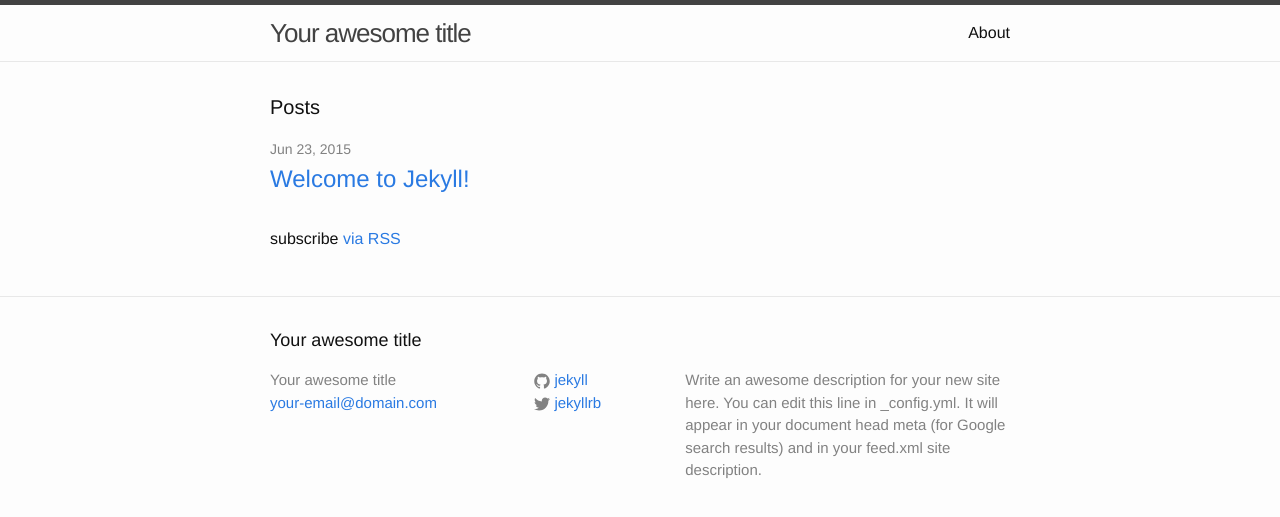
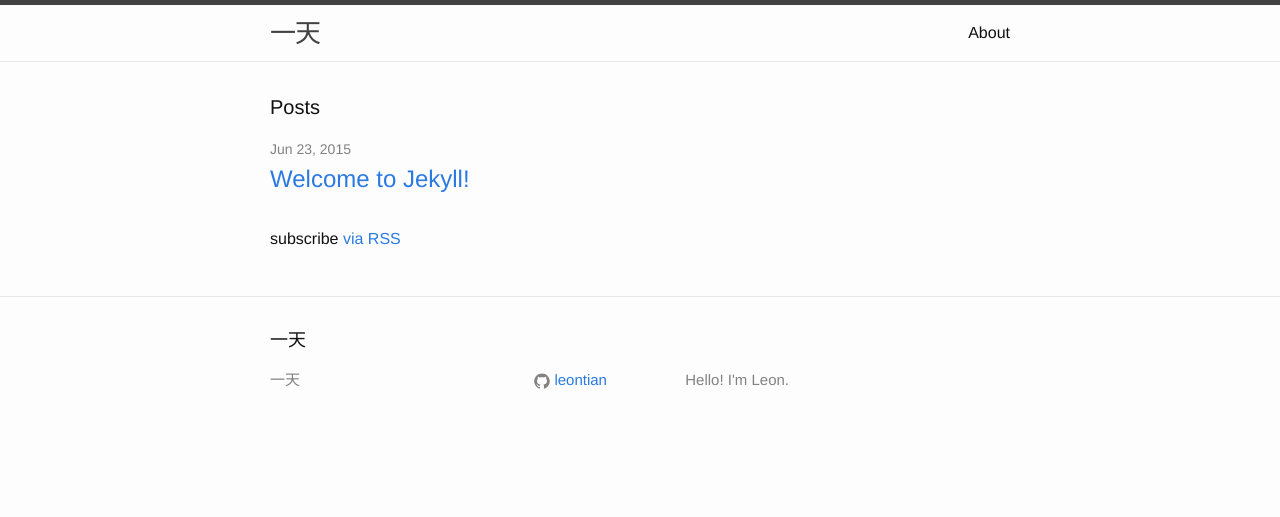
Before and after one commit to leontian/leontian.github.io, a Jekyll site: the page built from index.html, in a window 1280 px wide. Shown: the top 517 px of the page. Built offline with Jekyll 4.4.1, drawn with Linux system fonts in a browser that asks for light colours.

Commit message:
_config.yml

```diff
--- a/_config.yml
+++ b/_config.yml
@@ -1,14 +1,11 @@
 # Site settings
-title: Your awesome title
-email: your-email@domain.com
+title: 一天
+email:
 description: > # this means to ignore newlines until "baseurl:"
-  Write an awesome description for your new site here. You can edit this
-  line in _config.yml. It will appear in your document head meta (for
-  Google search results) and in your feed.xml site description.
+  Hello! I'm Leon.
 baseurl: "" # the subpath of your site, e.g. /blog/
-url: "http://yourdomain.com" # the base hostname & protocol for your site
-twitter_username: jekyllrb
-github_username:  jekyll
+url: "http://leontian.github.io" # the base hostname & protocol for your site
+github_username: leontian
 
 # Build settings
 markdown: kramdown
```
